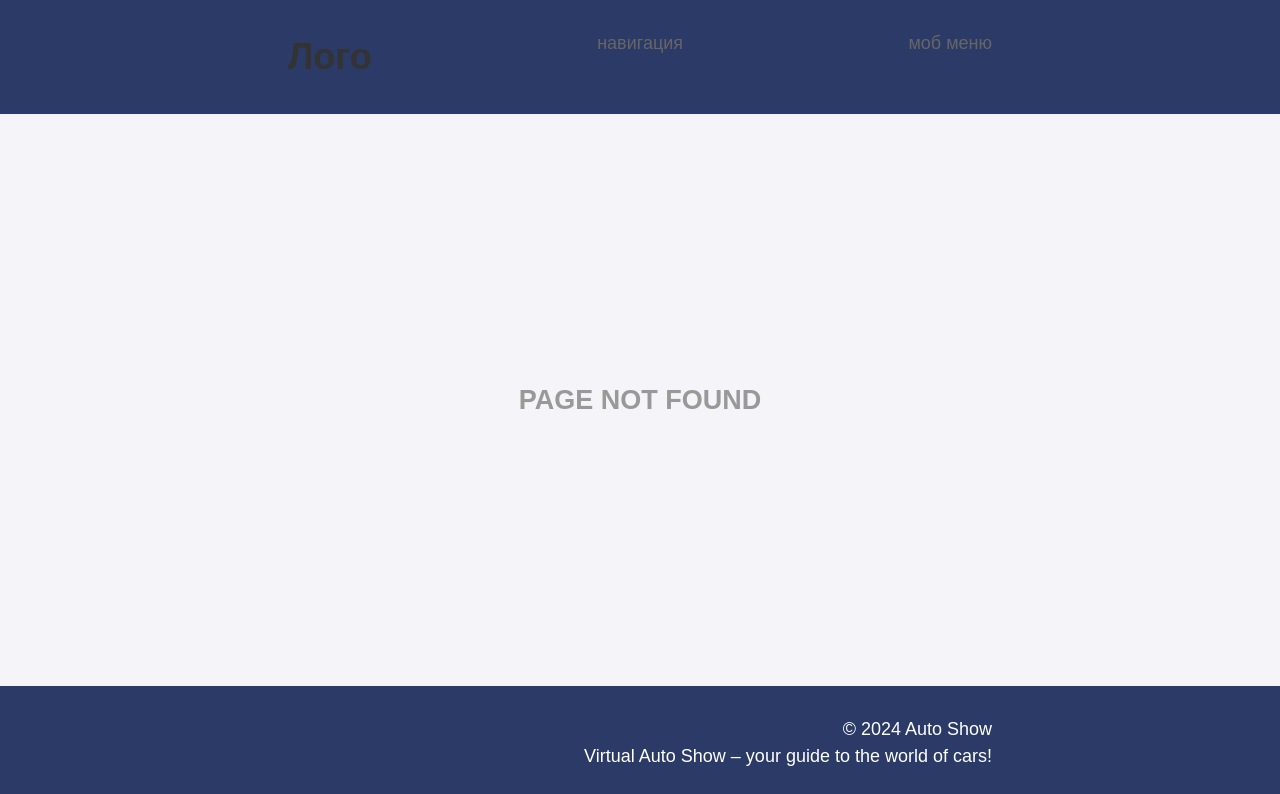
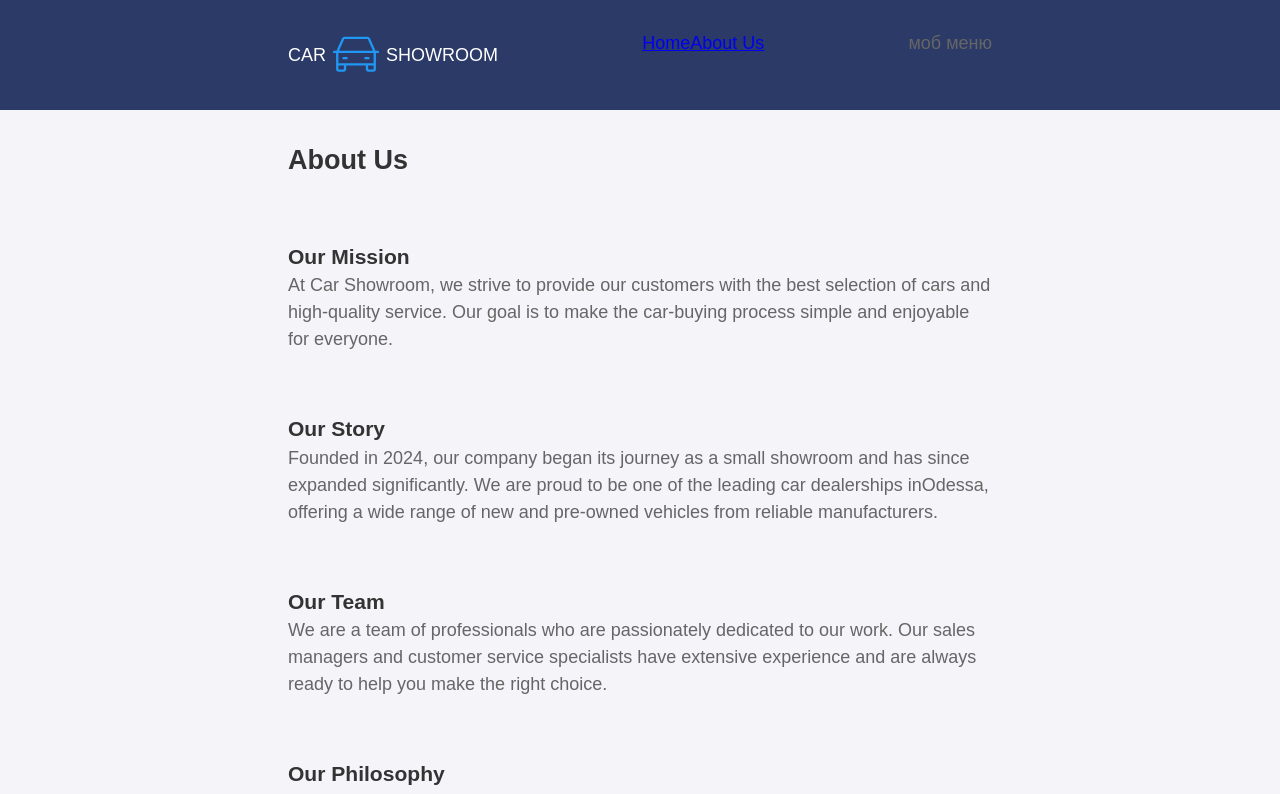
Before and after one commit to Dmitry-Gorelkin/test-abp-car-showroom, a React (Vite) app: page /about in a window 1280 px wide. Before the commit this address had no page. Shown: the top 794 px of the page. Built offline with nearby package versions, Linux system fonts and the light colour scheme.

Commit message:
add_logo

```diff
--- a/src/components/App.tsx
+++ b/src/components/App.tsx
@@ -5,6 +5,7 @@ import { Layout } from './Layout/Layout';
 const Home = lazy(() => import('../pages/Home'));
 const CarPage = lazy(() => import('../pages/CarPage'));
 const NotFoundPage = lazy(() => import('../pages/NotFoundPage'));
+const AboutUs = lazy(() => import('../pages/AboutUs'));
 
 const App: FC = () => {
   return (
@@ -12,6 +13,7 @@ const App: FC = () => {
       <Route path="/" element={<Layout />}>
         <Route index element={<Home />} />
         <Route path="vehicles/:id" element={<CarPage />} />
+        <Route path="about" element={<AboutUs />} />
         <Route path="*" element={<NotFoundPage />} />
       </Route>
     </Routes>
--- a/src/components/Header/Header.tsx
+++ b/src/components/Header/Header.tsx
@@ -2,6 +2,8 @@ import { FC } from 'react';
 import { HeaderBackgroundColor, HeaderContainer } from './Header.styled';
 import { Container } from '../UI/Conteiner/Conteiner.styled';
 import { Section } from '../UI/Section/Section.styled';
+import Logo from '../Logo/Logo';
+import { Link } from 'react-router-dom';
 
 const Header: FC = () => {
   return (
@@ -9,8 +11,11 @@ const Header: FC = () => {
       <Container>
         <Section>
           <HeaderContainer>
-            <h1>Лого</h1>
-            <nav>навигация</nav>
+            <Logo to="/" />
+            <nav>
+              <Link to="/">Home</Link>
+              <Link to="about">About Us</Link>
+            </nav>
             <p>моб меню</p>
           </HeaderContainer>
         </Section>
--- /dev/null
+++ b/src/components/Logo/Logo.styled.tsx
@@ -0,0 +1,32 @@
+import styled from 'styled-components';
+import { PiCarLight } from 'react-icons/pi';
+import { Link } from 'react-router-dom';
+
+export const LogoContainer = styled(Link)`
+  display: flex;
+  justify-content: center;
+  align-items: center;
+  gap: 5px;
+
+  text-decoration: none;
+
+  cursor: pointer;
+
+  transition: transform 0.3s ease;
+
+  &:hover,
+  :focus {
+    transform: scale(1.05);
+  }
+`;
+
+export const LogoText = styled.p`
+  text-transform: uppercase;
+  color: ${p => p.theme.colors.textWhite};
+`;
+
+export const LogoIcon = styled(PiCarLight)`
+  width: 50px;
+  height: 50px;
+  fill: ${p => p.theme.colors.accent};
+`;
--- /dev/null
+++ b/src/components/Logo/Logo.tsx
@@ -0,0 +1,19 @@
+import { FC } from 'react';
+
+import { LogoContainer, LogoIcon, LogoText } from './Logo.styled';
+
+type LogoTS = {
+  to: string;
+};
+
+const Logo: FC<LogoTS> = ({ to }) => {
+  return (
+    <LogoContainer to={to}>
+      <LogoText>Car</LogoText>
+      <LogoIcon />
+      <LogoText>Showroom</LogoText>
+    </LogoContainer>
+  );
+};
+
+export default Logo;
--- /dev/null
+++ b/src/pages/AboutUs.tsx
@@ -0,0 +1,47 @@
+import { Container } from '../components/UI/Conteiner/Conteiner.styled';
+import { Section } from '../components/UI/Section/Section.styled';
+
+const AboutUs = () => {
+  return (
+    <Container>
+      <Section>
+        <h2>About Us</h2>
+      </Section>
+      <Section>
+        <h3>Our Mission</h3>
+        <p>
+          At <span>Car Showroom</span>, we strive to provide our customers with the best selection
+          of cars and high-quality service. Our goal is to make the car-buying process simple and
+          enjoyable for everyone.
+        </p>
+      </Section>
+      <Section>
+        <h3>Our Story</h3>
+        <p>
+          Founded in <span>2024</span>, our company began its journey as a small showroom and has
+          since expanded significantly. We are proud to be one of the leading car dealerships in
+          <span>Odessa</span>, offering a wide range of new and pre-owned vehicles from reliable
+          manufacturers.
+        </p>
+      </Section>
+      <Section>
+        <h3>Our Team</h3>
+        <p>
+          We are a team of professionals who are passionately dedicated to our work. Our sales
+          managers and customer service specialists have extensive experience and are always ready
+          to help you make the right choice.
+        </p>
+      </Section>
+      <Section>
+        <h3>Our Philosophy</h3>
+        <p>
+          We believe in honesty and transparency in business. Our goal is not just to sell a car,
+          but to build long-lasting relationships with our customers. We value your trust and strive
+          to meet your expectations.
+        </p>
+      </Section>
+    </Container>
+  );
+};
+
+export default AboutUs;
```
